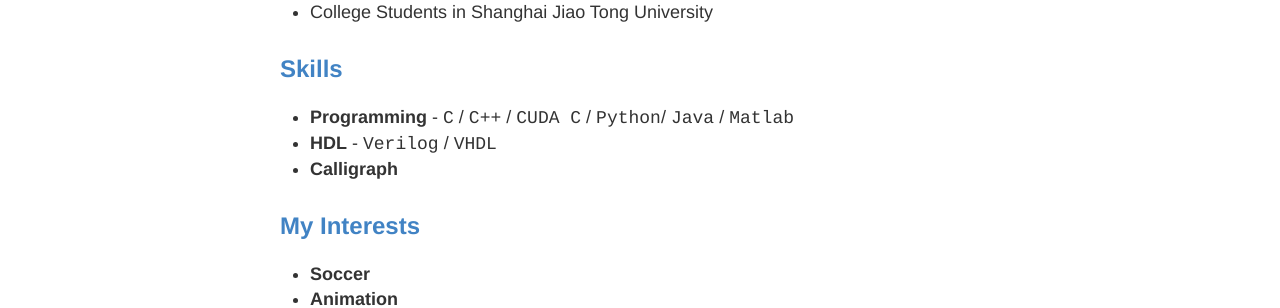
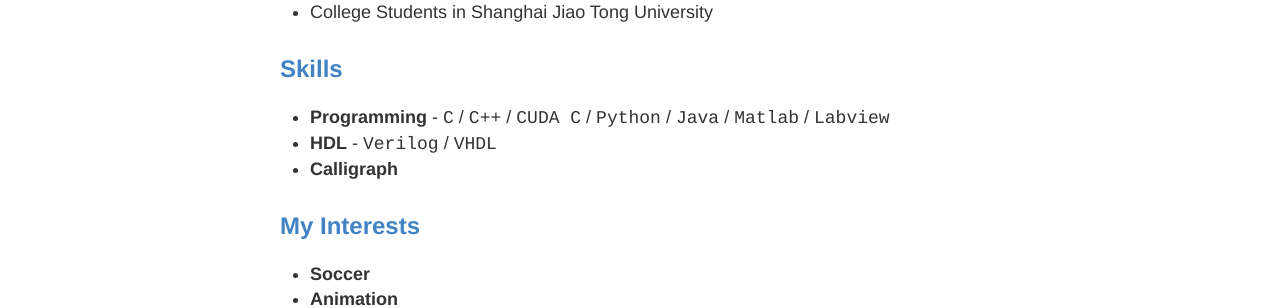
Before and after one commit to Betterthinking/Betterthinking.github.io, a Jekyll site: the page built from about.md, in a window 1280 px wide. Shown: the part 895-1203 px from the top of the page. Built offline with Jekyll 4.4.1, drawn with Linux system fonts in a browser that asks for light colours; nearby versions of some CDN libraries.

Commit message:
modify about me

```diff
--- a/about.md
+++ b/about.md
@@ -12,7 +12,7 @@ My name is Li Yuxi, an ordinary college student from SJTU. I'm glad to share som
 
 ## Skills
 
-* **Programming** - `C` / `C++` / `CUDA C` / `Python`/ `Java` / `Matlab`
+* **Programming** - `C` / `C++` / `CUDA C` / `Python` / `Java` / `Matlab` / `Labview`
 * **HDL** - `Verilog` / `VHDL`
 * **Calligraph**
 
```
